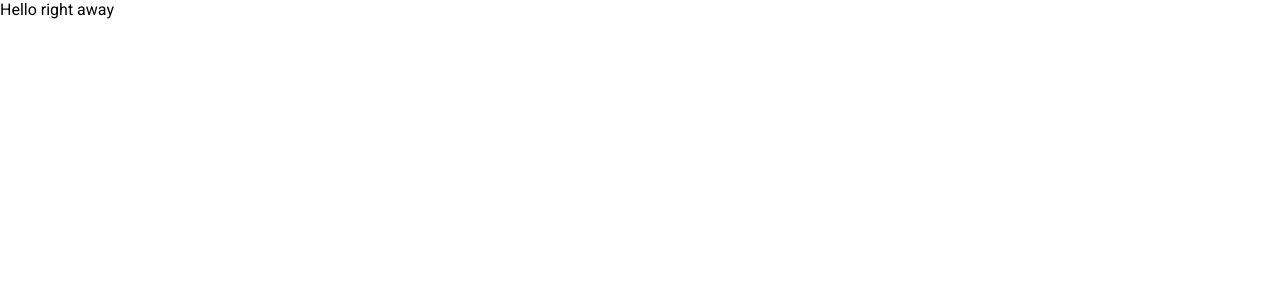
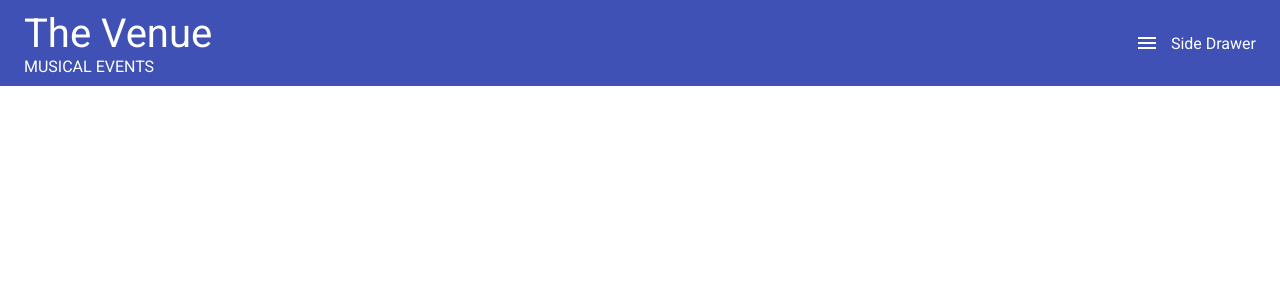
Before and after one commit to frontendprof/react-sahna-app, a React (Create React App) app: page / in a window 1280 px wide. Shown: the top 300 px of the page. Built offline with nearby package versions, Linux system fonts and the light colour scheme.

Commit message:
header component creation

```diff
--- a/src/App.js
+++ b/src/App.js
@@ -1,14 +1,16 @@
 
 import React from "react";
+import Header from "./components/HeaderFooter/Header";
 import "./resources/styles.css"
 
 
 
 
-function App() {
+const App=() =>{
   return (
-    <div className="App">
-      Hello right away
+    <div>
+
+      <Header />
     </div>
   );
 }
--- /dev/null
+++ b/src/components/HeaderFooter/Header.js
@@ -0,0 +1,37 @@
+
+import React from 'react';
+
+import AppBar from '@material-ui/core/AppBar';
+import Toolbar from '@material-ui/core/Toolbar';
+// import Typography from '@material-ui/core/Typography';
+// import Button from '@material-ui/core/Button';
+import IconButton from '@material-ui/core/IconButton';
+import MenuIcon from '@material-ui/icons/Menu'
+import SideDrawer from './SideDrawer';
+
+
+const Header = () => {
+    return (
+        <AppBar
+            position="fixed"
+            style={{ backgroundColor:"f2f2f2",boxShadow:"none",padding:"10px 0" }}
+        >
+
+            <Toolbar>
+                <div className="header_logo">
+                    <div className="font-rightous header_logo_venue">The Venue</div>
+                    <div className="header_logo_title">Musical Events</div>
+                </div>
+
+                <IconButton aria-label="Menu" color="inherit">
+                    <MenuIcon />
+                </IconButton>
+
+                <SideDrawer />
+            </Toolbar>
+
+        </AppBar>
+    )
+}
+
+export default Header
--- /dev/null
+++ b/src/components/HeaderFooter/SideDrawer.js
@@ -0,0 +1,12 @@
+
+import React from 'react'
+
+const SideDrawer = () => {
+    return (
+        <div>
+            Side Drawer
+        </div>
+    )
+}
+
+export default SideDrawer
```
Also changed, not shown: src/components/HeaderFooter/Footer.js (added), 1 other file (tests, documents, lock files or other folders).
